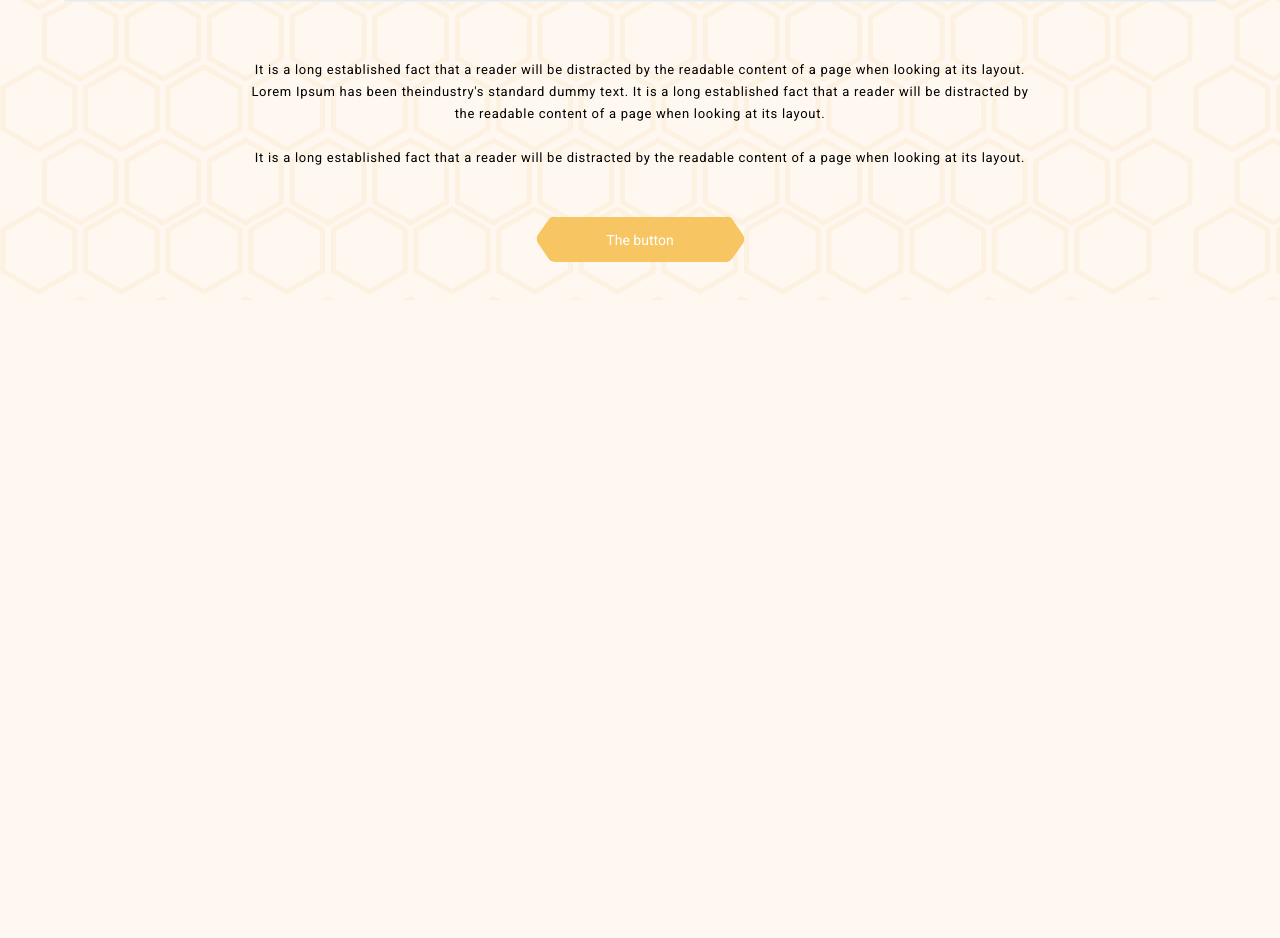
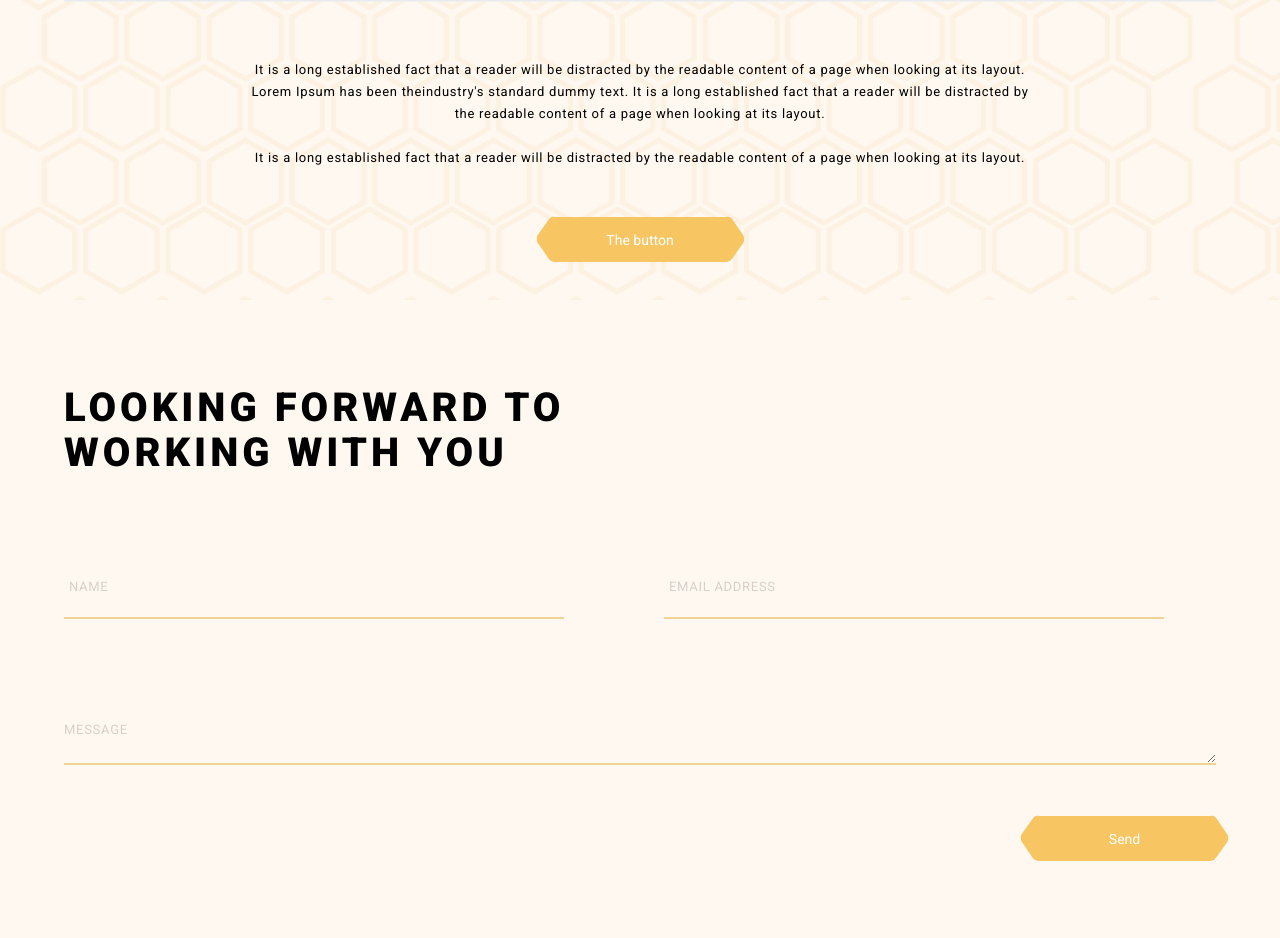
Before and after one commit to mayykmayyk/weR, a website built with Parcel: page src/index.pug in a window 1280 px wide. Shown: the part 3362-4300 px from the top of the page. Before the commit the page ends 3662 px from the top, so only its background shows below. Built offline with nearby package versions, Linux system fonts and the light colour scheme; a script that the page names is missing; files whose address does not match are found by name.

Commit message:
do contact form

```diff
--- /dev/null
+++ b/src/css/components/_contact.scss
@@ -0,0 +1,76 @@
+.contact {
+  padding: 85px 0 77px;
+
+  &__title {
+    margin-bottom: 101px;
+  }
+
+  &__form {
+    display: flex;
+    flex-wrap: wrap;
+    gap: 100px;
+    margin-bottom: 49px;
+  }
+
+  &__form-input {
+    max-width: 500px;
+    width: 100%;
+
+    &--fullwidth {
+      max-width: 100%;
+
+      textarea {
+        width: 100%;
+        font-size: 1.3rem;
+        font-family: $roboto;
+        line-height: getem(13, 22);
+        letter-spacing: getem(1000, 55);
+        background-color: transparent;
+        border: none;
+        border-bottom: 2px solid $caramel;
+
+        &::placeholder {
+          opacity: 0.3;
+        }
+
+        &:focus {
+          outline: none;
+          border: none;
+          border-bottom: 2px solid $primary;
+        }
+      }
+    }
+
+    input {
+      width: 100%;
+      padding: 0 5px 19px;
+      font-size: 1.3rem;
+      font-family: $roboto;
+      line-height: getem(13, 22);
+      letter-spacing: getem(1000, 55);
+      background-color: transparent;
+      border: none;
+      border-bottom: 2px solid $caramel;
+
+      &::placeholder {
+        opacity: 0.3;
+      }
+
+      &:focus {
+        outline: none;
+        border: none;
+        border-bottom: 2px solid $primary;
+      }
+    }
+  }
+
+  &__button-wrapper {
+    display: flex;
+    justify-content: flex-end;
+  }
+
+  &__button {
+    width: 183px;
+    font-size: 1.4rem;
+  }
+}
--- a/src/css/main.scss
+++ b/src/css/main.scss
@@ -10,5 +10,6 @@
 @import 'components/service';
 @import 'components/step';
 @import 'components/why';
+@import 'components/contact';
 @import 'trumps/helper';
 @import 'trumps/flickity';
--- a/src/index.pug
+++ b/src/index.pug
@@ -179,3 +179,21 @@ block content
           span.button__shape
           span.button__shape
           |The button
+
+  section.contact
+    .content-wrapper
+      h2.section-title.contact__title looking forward to #[br] working with you
+      .contact__form
+        .contact__form-input
+          input(type="text" placeholder="NAME")
+        .contact__form-input
+          input(type="email" placeholder="EMAIL ADDRESS")
+        .contact__form-input.contact__form-input--fullwidth
+          textarea(name="message", cols="30", rows="2" placeholder="MESSAGE")
+      .contact__button-wrapper
+        a.button.button--inverse.contact__button(href="#")
+          span.button__shape
+          span.button__shape
+          span.button__shape
+          span.button__shape
+          |Send
```
Also changed, not shown: dist/css/main.css, dist/index.html, 1 other file.
